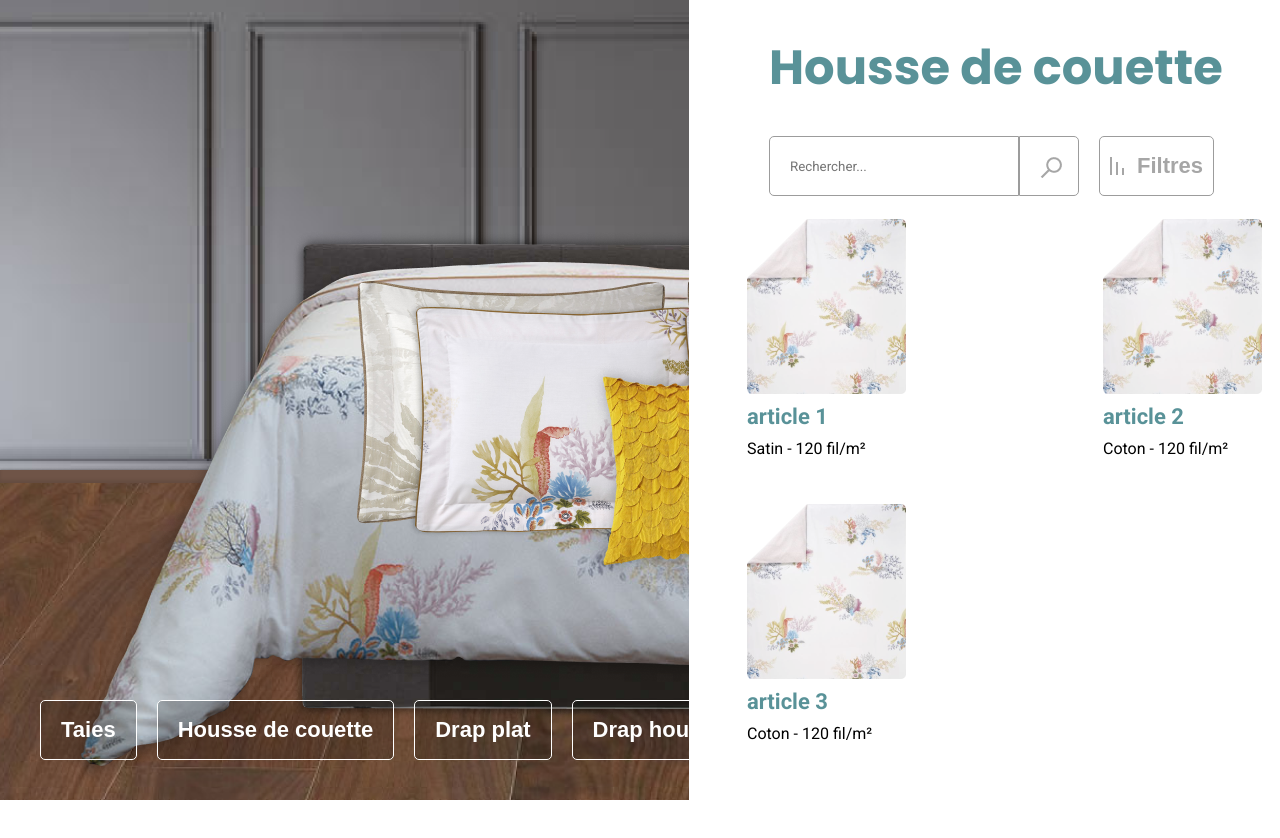
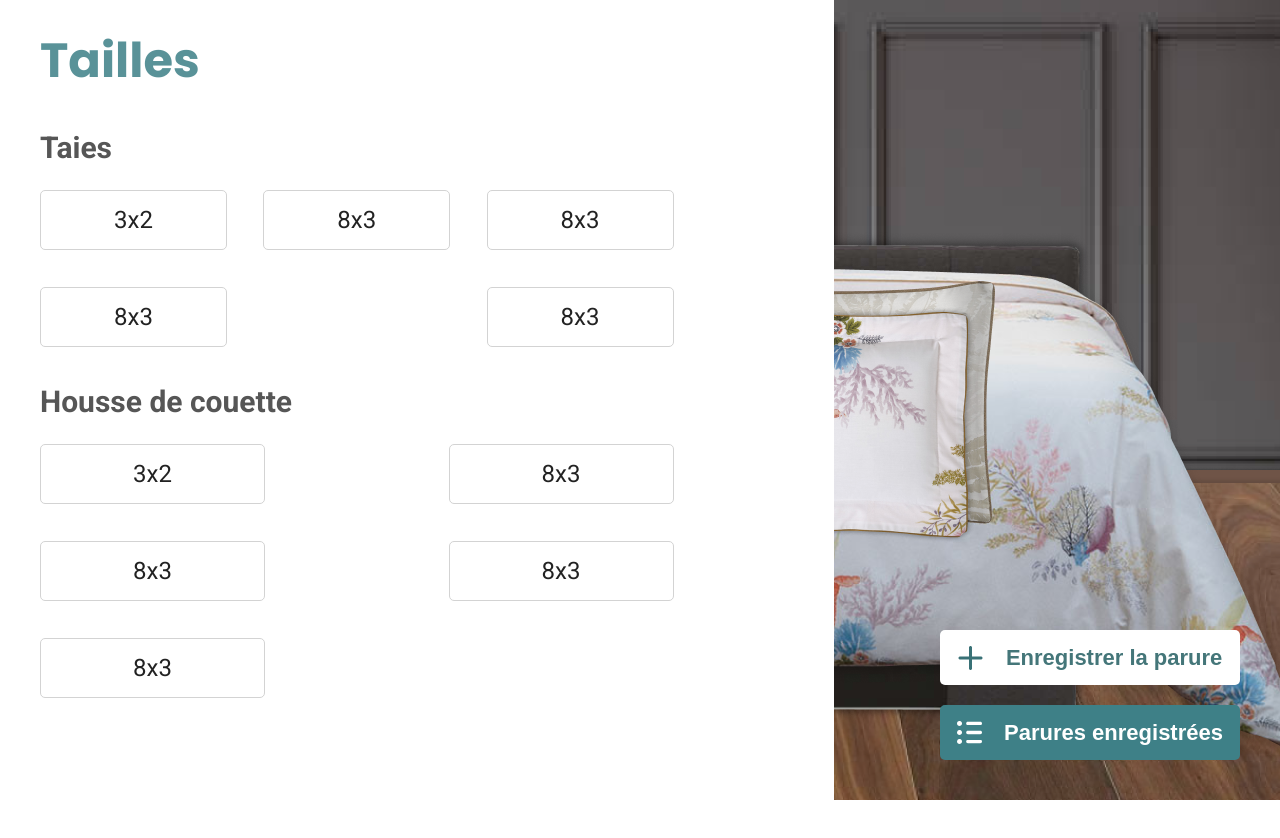
Before and after one commit to FlorianDurand/yves-delorme-simulateur, a Next.js app: page / in a window 1280 px wide. Shown: the top 838 px of the page. Before the commit the page ends 800 px from the top, so only its background shows below. Built offline with nearby package versions, Linux system fonts and the light colour scheme.

Commit message:
left menu

```diff
--- a/components/Bed.js
+++ b/components/Bed.js
@@ -17,7 +17,7 @@
 			<img className={styles.back} src="/static/Bed/groscoussins.png" alt="Grands Oreillers" />
 			<img className={styles.middle} src="/static/Bed/moyencoussin.png" alt="Oreilles du milieu" />
 			<img className={styles.front} src="/static/Bed/petitcoussin.png" alt="Petit Oreiller" />
-			<Menu onCouetteChange={handleCouetteChange} />
+			{/* <Menu onCouetteChange={handleCouetteChange} /> */}
 		</div>
 	)
 
--- /dev/null
+++ b/components/MenuLeft.js
@@ -0,0 +1,25 @@
+import React from 'react'
+import PropTypes from 'prop-types'
+import styles from './MenuLeft.module.css';
+import Button from './Styles/Button';
+import MenuLeftBase from './MenuLeftBase';
+
+const MenuLeft = () => {
+
+
+
+	return (
+		<div className={styles.menu}>
+		<h1 className={styles.title}>Tailles</h1>
+		<div className={styles.articles}>
+			<MenuLeftBase name={'Taies'} contents={['3x2','8x3','8x3','8x3','8x3']} column={"187px"} />
+			<MenuLeftBase name={'Housse de couette'} contents={['3x2','8x3','8x3','8x3','8x3']} column={"225px"} />
+		</div>
+		</div>
+	)
+
+};
+
+
+
+export default MenuLeft;
--- /dev/null
+++ b/components/MenuLeft.module.css
@@ -0,0 +1,55 @@
+.menu{
+    position: absolute;
+    width : 754px;
+    height: 100%;
+    top: 0px;
+    left: 0px;
+    background-color: white;
+    z-index: 50;
+    padding: 25px 40px;
+    font-family: Roboto;
+}
+
+.title{
+    font-size: 48px;
+    font-weight: bold;
+    font-family: 'Poppins';
+    color: rgba(62, 128, 135, 86%);
+    margin-bottom: 33px;
+    line-height: 72px;
+}
+
+.subtitle{
+    font-family: Roboto;
+    font-style: normal;
+    font-weight: bold;
+    font-size: 30px;
+    line-height: 35px;
+    color: #565656;
+    margin-bottom: 25px;
+}
+
+.contents{
+    display: inline-flex;
+    flex-wrap: wrap;
+    justify-content: space-between;
+    width: 88%;
+}
+
+.button{
+    margin-right: 30px;
+    border: 1px solid #D3D3D3;
+    box-sizing: border-box;
+    border-radius: 5px;
+    background-color: transparent;
+    font-family: Roboto;
+    font-style: normal;
+    font-weight: normal;
+    font-size: 24px;
+    line-height: 28px;
+    text-align: center;
+    color: #222222;
+    width: 187px;
+    height: 60px;
+    margin-bottom: 37px;
+}
--- /dev/null
+++ b/components/MenuLeftBase.js
@@ -0,0 +1,23 @@
+import React from 'react'
+import PropTypes from 'prop-types'
+import styles from './MenuLeft.module.css';
+import Button from './Styles/Button';
+
+const MenuLeftBase = props => {
+
+	return (
+		<div className={styles.subSection}>
+			<h2 className={styles.subtitle}>{props.name}</h2>
+			<div className={styles.contents}>
+				{props.contents.map(content=>
+					<button className={styles.button} style={{width: `${props.column}`}}> {content} </button>
+				)}
+			</div>
+		</div>
+	)
+
+};
+
+
+
+export default MenuLeftBase;
--- a/package.json
+++ b/package.json
@@ -22,6 +22,7 @@
   "dependencies": {
     "next": "^9.2.1",
     "react": "^16.12.0",
-    "react-dom": "^16.12.0"
+    "react-dom": "^16.12.0",
+    "reset-css": "^5.0.1"
   }
 }
--- a/pages/_app.js
+++ b/pages/_app.js
@@ -1,3 +1,4 @@
+import 'reset-css';
 import '../styles.css'
 
 // This default export is required in a new `pages/_app.js` file.
--- a/pages/index.js
+++ b/pages/index.js
@@ -2,6 +2,7 @@
 import Bed from '../components/Bed';
 import Footer from '../components/Footer';
 import Menu from '../components/Menu';
+import MenuLeft from '../components/MenuLeft';
 
 import styles from './index.module.css'
 
@@ -11,6 +12,7 @@
         <Header />
         <Bed />
         {/* <Menu /> */}
+        <MenuLeft />
         <Footer />
       </div>
     );
--- a/styles.css
+++ b/styles.css
@@ -1,6 +1,6 @@
 @import url('https://fonts.googleapis.com/css?family=Roboto:400,600,700&display=swap');
 @import url('https://fonts.googleapis.com/css?family=Poppins:400,600,700&display=swap');
-html{
+html, div{
     font-family: Roboto, sans-serif;
 }
 body{
```
Also changed, not shown: 1 other file (tests, documents, lock files or other folders).
